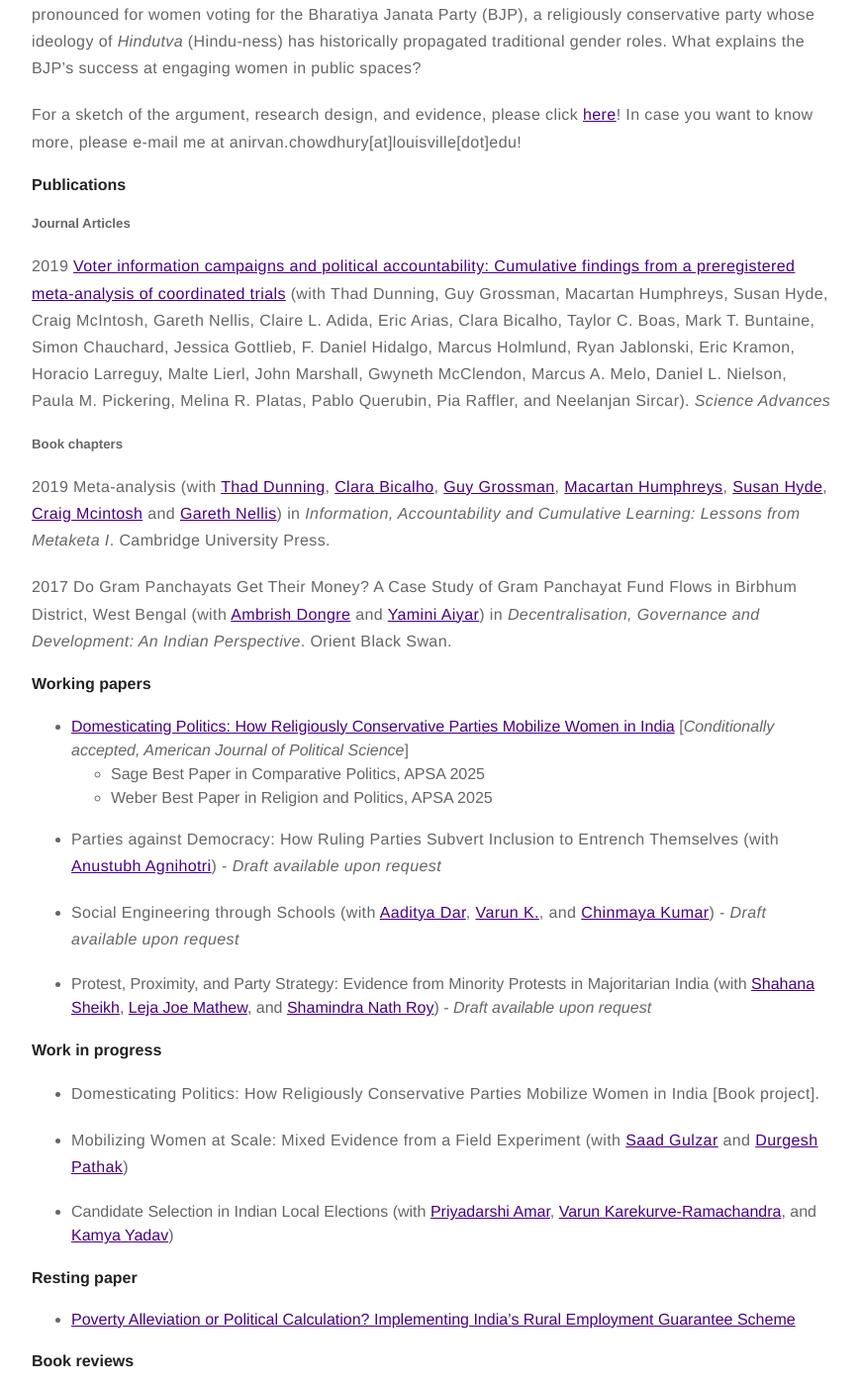
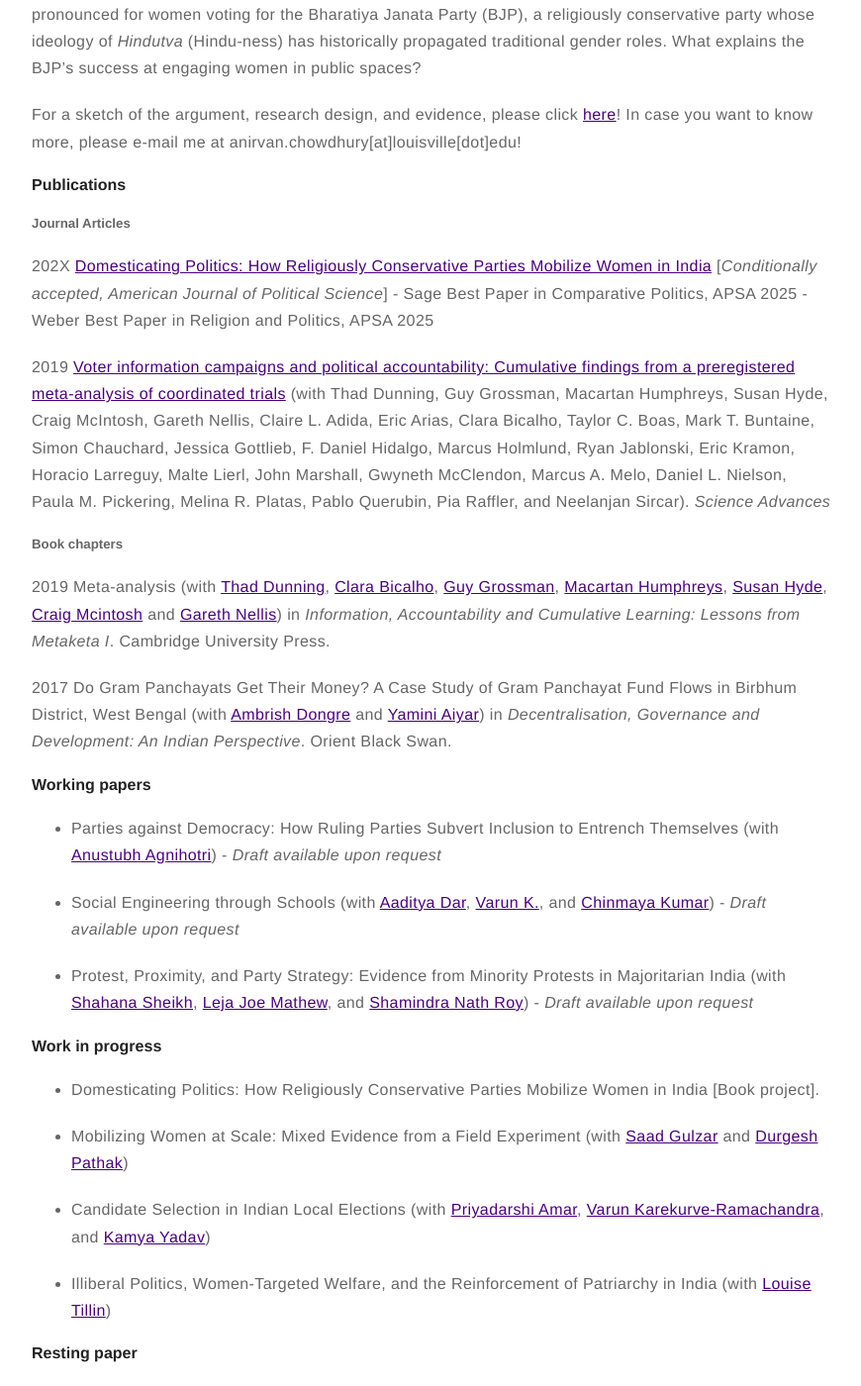
Before and after one commit to anirvanchowdhury/anirvanchowdhury.github.io, a Jekyll site: the page built from research.md, in a window 1280 px wide and 1400 px high, scrolled down 871 px. Shown: the whole window at 99% size, without its empty margins (203-1073 px from the left). Built offline with Jekyll 4.4.1, drawn with Linux system fonts in a browser that asks for light colours.

Commit message:
Update research.md

```diff
--- a/research.md
+++ b/research.md
@@ -23,6 +23,10 @@ For a sketch of the argument, research design, and evidence, please click [here]
 #### Publications
 
 ##### Journal Articles
+202X [Domesticating Politics: How Religiously Conservative Parties Mobilize Women in India](https://www.dropbox.com/scl/fi/jkqxeoucy4uqmnqmy1phe/Chowdhury_DomesticatingPolitics_20250614.pdf?rlkey=u4zct3ox1mudyv31qjli2ix4h&dl=0) [_Conditionally accepted, American Journal of Political Science_]
+	- Sage Best Paper in Comparative Politics, APSA 2025
+	- Weber Best Paper in Religion and Politics, APSA 2025
+
 2019 [Voter information campaigns and political accountability: Cumulative findings from a preregistered meta-analysis of coordinated trials](https://advances.sciencemag.org/content/5/7/eaaw2612.full) (with Thad Dunning, Guy Grossman, Macartan Humphreys, Susan Hyde, Craig McIntosh, Gareth Nellis, Claire L. Adida, Eric Arias, Clara Bicalho, Taylor C. Boas, Mark T. Buntaine, Simon Chauchard, Jessica Gottlieb, F. Daniel Hidalgo, Marcus Holmlund, Ryan Jablonski, Eric Kramon, Horacio Larreguy, Malte Lierl, John Marshall, Gwyneth McClendon, Marcus A. Melo, Daniel L. Nielson, Paula M. Pickering, Melina R. Platas, Pablo Querubin, Pia Raffler, and Neelanjan Sircar). _Science Advances_
 
 ##### Book chapters
@@ -55,9 +56,12 @@ For a sketch of the argument, research design, and evidence, please click [here]
 * Candidate Selection in Indian Local Elections (with [Priyadarshi Amar](https://priyadarshiamar.github.io/), [Varun Karekurve-Ramachandra](https://www.varun-kr.com/), and [Kamya Yadav](https://kamyayadav.github.io/))
 
 
+* Illiberal Politics, Women-Targeted Welfare, and the Reinforcement of Patriarchy in India (with [Louise Tillin](https://www.kcl.ac.uk/people/louise-tillin))
+
 
 #### Resting paper
 * [Poverty Alleviation or Political Calculation? Implementing India's Rural Employment Guarantee Scheme](https://papers.ssrn.com/sol3/papers.cfm?abstract_id=2555738)
+
 
 
 #### Book reviews
```
Also changed, not shown: other parts of research.md (+1 -4 lines).
